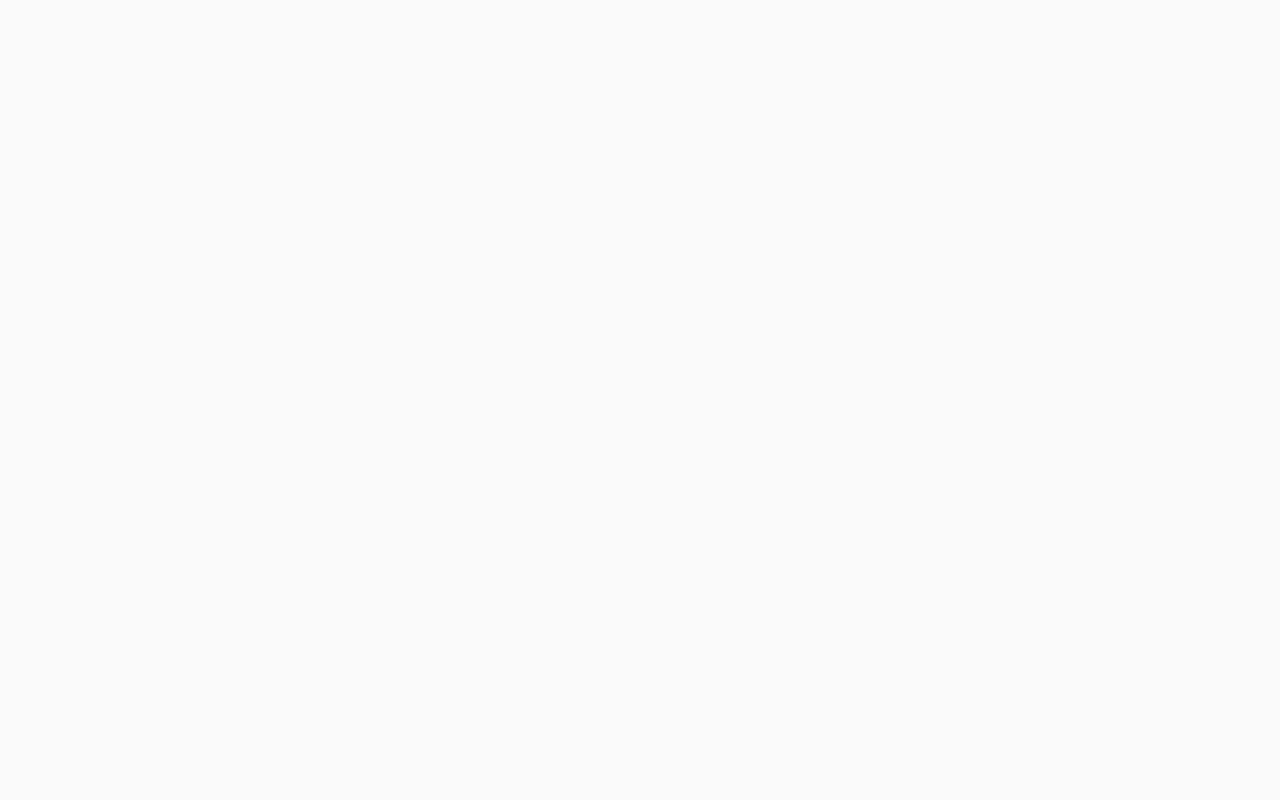
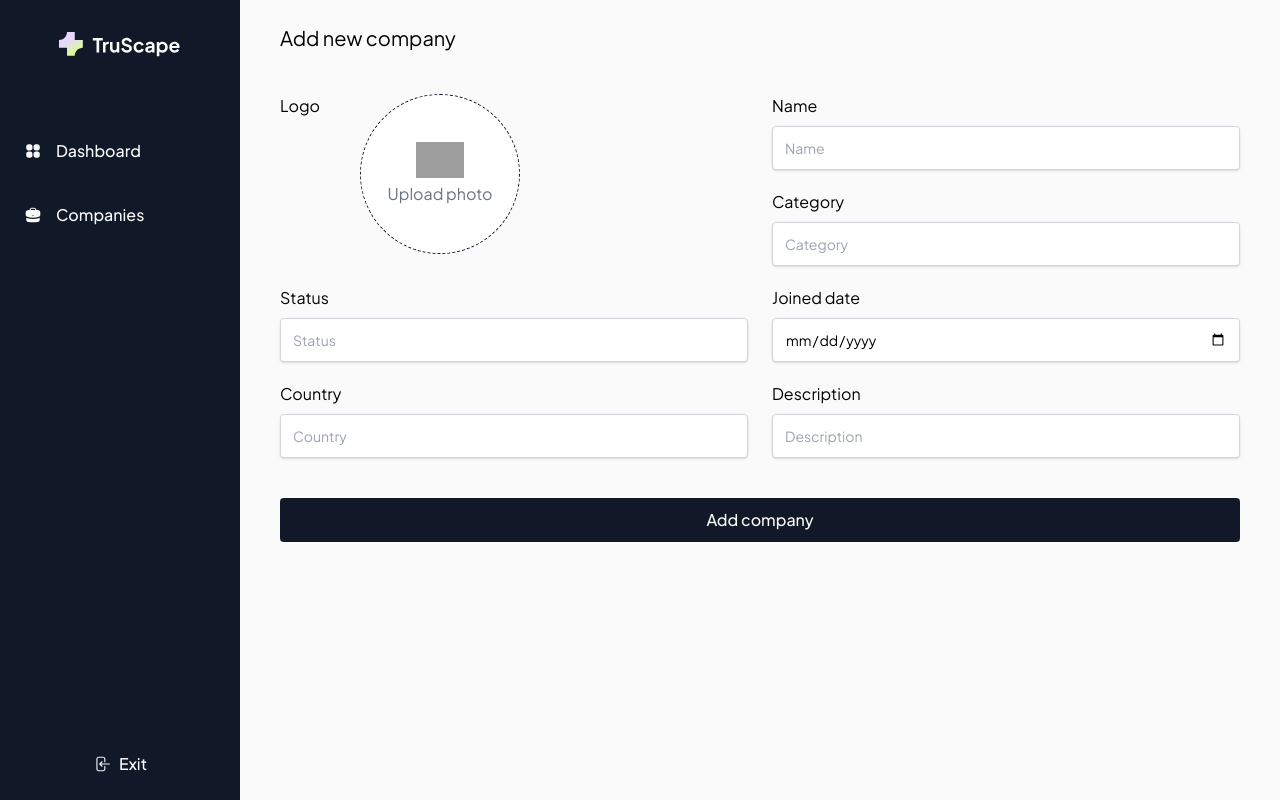
Before and after one commit to chasov-artem/crm, a Next.js app: page /companies/new in a window 1280 px wide. Before the commit this address had no page. Built offline with nearby package versions, Linux system fonts and the light colour scheme; grey boxes are pictures that could not be loaded.

Commit message:
intercepting routing start

```diff
--- /dev/null
+++ b/src/app/(admin)/companies/new/page.tsx
@@ -0,0 +1,14 @@
+'use client';
+
+import CompanyForm from '@/app/components/company-form';
+import React from 'react';
+
+// export interface PageProps {}
+
+export default function Page() {
+  return (
+    <div className="py-6 px-10">
+      <CompanyForm onSubmit={console.log} />
+    </div>
+  );
+}
--- a/src/app/components/add-company-button.tsx
+++ b/src/app/components/add-company-button.tsx
@@ -1,26 +1,16 @@
 'use client';
 
-import React, { useState } from 'react';
-import dynamic from 'next/dynamic';
+import React from 'react';
 import Button from '@/app/components/button';
-
-const CompanyFormModal = dynamic(
-  () => import('./company-form-modal'),
-  {
-    ssr: false,
-  },
-);
+import { useRouter } from 'next/navigation';
 
 export default function AddCompanyButton() {
-  const [show, setShow] = useState(false);
+  const router = useRouter();
   return (
     <>
-      <Button onClick={() => setShow(true)}>Add company</Button>
-      <CompanyFormModal
-        onSubmit={console.log}
-        show={show}
-        onClose={() => setShow(false)}
-      />
+      <Button onClick={() => router.push('/companies/new')}>
+        Add company
+      </Button>
     </>
   );
 }
```
